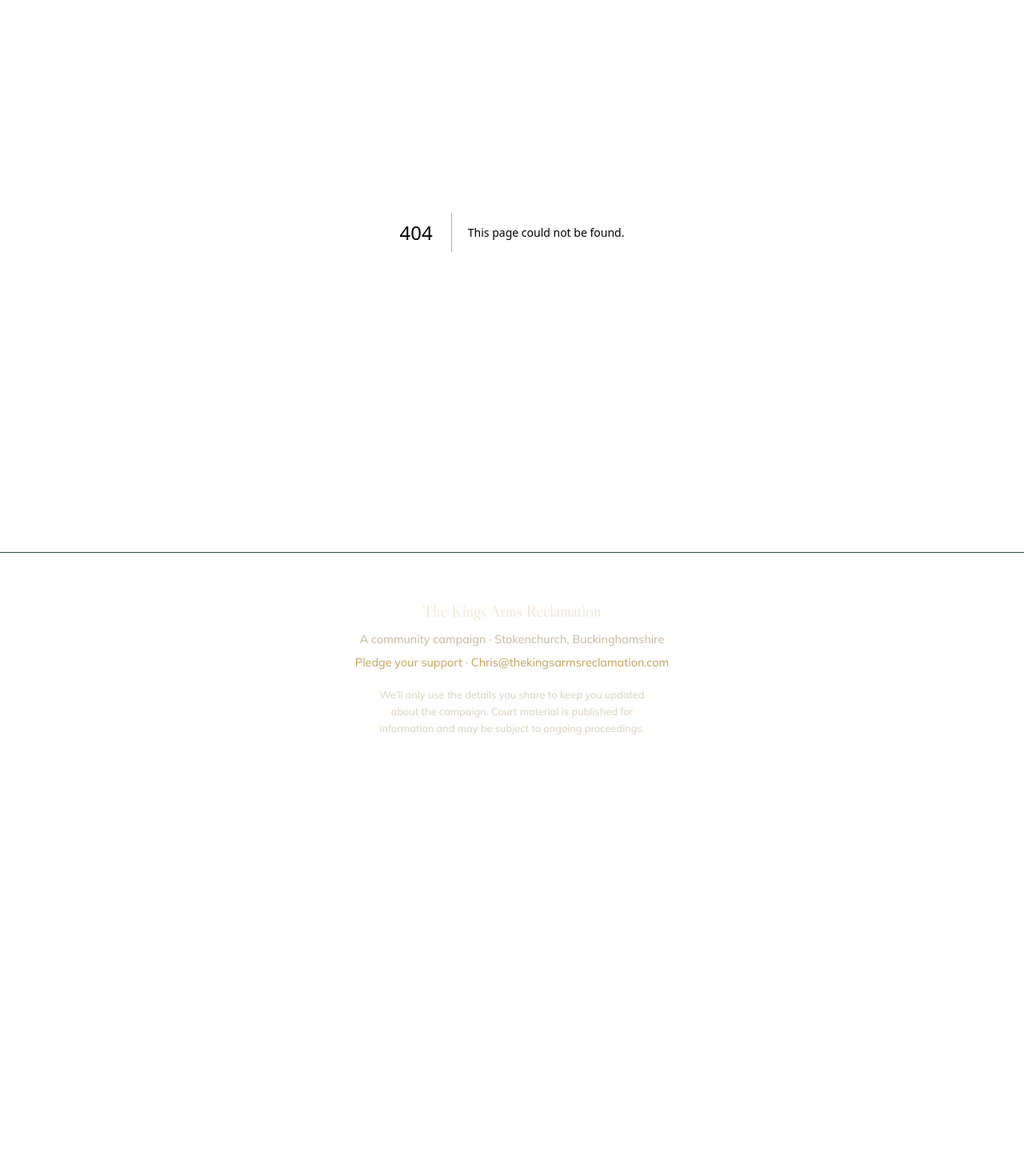
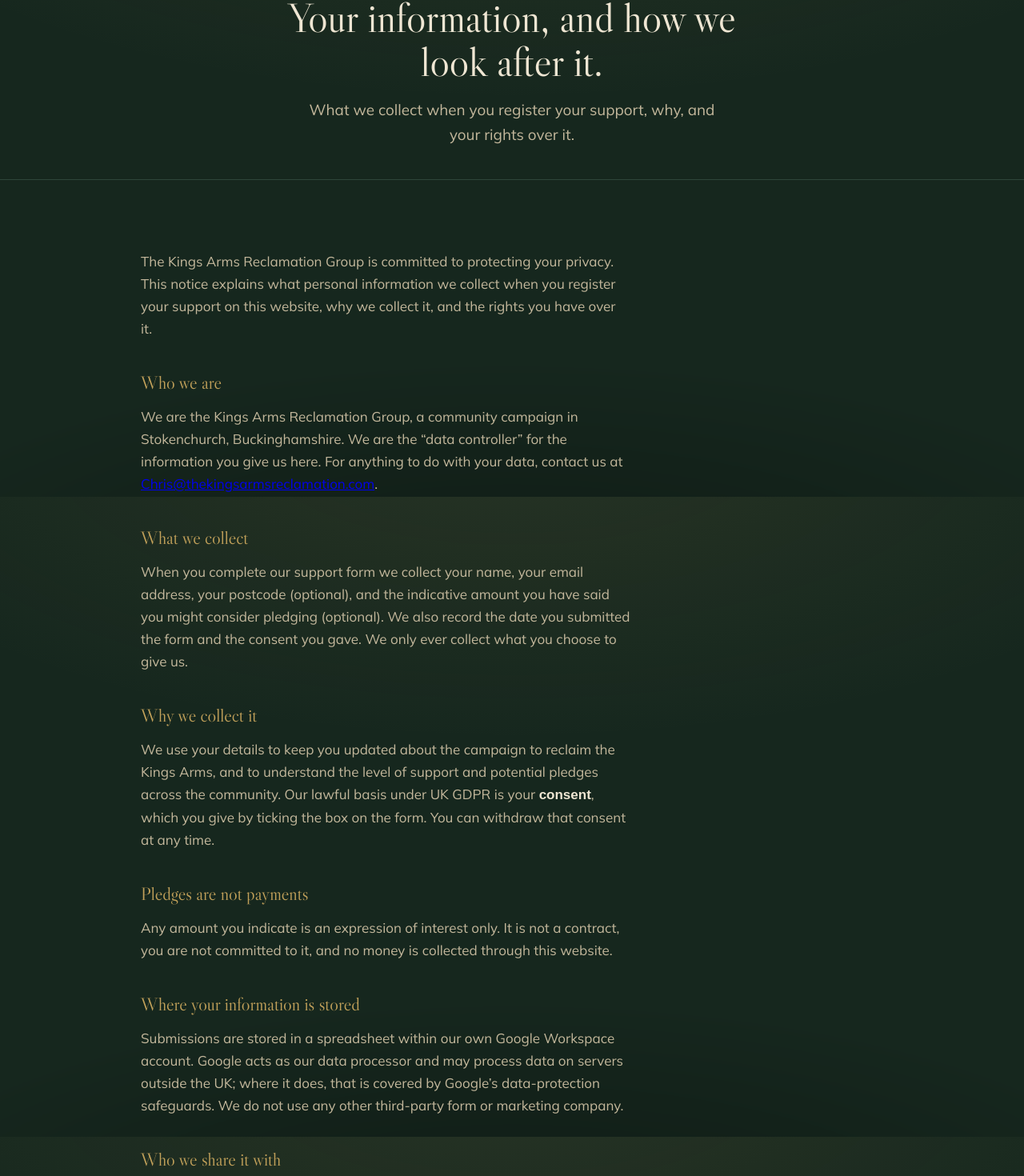
Before and after one commit to mapill01/kings-arms-reclamation, a Next.js app: page /privacy in a window 1280 px wide. Before the commit this address had no page. Shown: the part 179-1649 px from the top of the page at 80% size. Before the commit the page ends 1156 px from the top, so only its background shows below. Built offline with nearby package versions, Linux system fonts and the light colour scheme; a web font is replaced by a local one.

Commit message:
Create page.js

```diff
--- /dev/null
+++ b/app/privacy/page.js
@@ -0,0 +1,109 @@
+export const metadata = {
+  title: "Privacy",
+  description:
+    "How the Kings Arms Reclamation Group collects, uses and protects the personal information you share on this website.",
+};
+
+export default function Privacy() {
+  return (
+    <main>
+      <section className="page-hero">
+        <div className="wrap">
+          <p className="eyebrow">Privacy</p>
+          <h1>Your information, and how we look after it.</h1>
+          <p className="lede">What we collect when you register your support, why, and your rights over it.</p>
+        </div>
+      </section>
+
+      <section className="section">
+        <div className="wrap">
+          <div className="prose reveal" style={{ maxWidth: "60ch" }}>
+            <p>
+              The Kings Arms Reclamation Group is committed to protecting your privacy. This notice
+              explains what personal information we collect when you register your support on this
+              website, why we collect it, and the rights you have over it.
+            </p>
+
+            <h3>Who we are</h3>
+            <p>
+              We are the Kings Arms Reclamation Group, a community campaign in Stokenchurch,
+              Buckinghamshire. We are the &ldquo;data controller&rdquo; for the information you give
+              us here. For anything to do with your data, contact us at{" "}
+              <a href="mailto:Chris@thekingsarmsreclamation.com">Chris@thekingsarmsreclamation.com</a>.
+            </p>
+
+            <h3>What we collect</h3>
+            <p>
+              When you complete our support form we collect your name, your email address, your
+              postcode (optional), and the indicative amount you have said you might consider
+              pledging (optional). We also record the date you submitted the form and the consent you
+              gave. We only ever collect what you choose to give us.
+            </p>
+
+            <h3>Why we collect it</h3>
+            <p>
+              We use your details to keep you updated about the campaign to reclaim the Kings Arms,
+              and to understand the level of support and potential pledges across the community. Our
+              lawful basis under UK GDPR is your <strong>consent</strong>, which you give by ticking
+              the box on the form. You can withdraw that consent at any time.
+            </p>
+
+            <h3>Pledges are not payments</h3>
+            <p>
+              Any amount you indicate is an expression of interest only. It is not a contract, you
+              are not committed to it, and no money is collected through this website.
+            </p>
+
+            <h3>Where your information is stored</h3>
+            <p>
+              Submissions are stored in a spreadsheet within our own Google Workspace account. Google
+              acts as our data processor and may process data on servers outside the UK; where it
+              does, that is covered by Google&rsquo;s data-protection safeguards. We do not use any
+              other third-party form or marketing company.
+            </p>
+
+            <h3>Who we share it with</h3>
+            <p>
+              We do not sell your information, and we do not share it with anyone outside the group,
+              other than Google as described above. Your details are seen only by the officers of the
+              campaign who need them in order to keep you updated.
+            </p>
+
+            <h3>How long we keep it</h3>
+            <p>
+              We keep your details only while the campaign is active. When the campaign ends, or if
+              you ask us to remove you, we will delete your information.
+            </p>
+
+            <h3>Cookies and tracking</h3>
+            <p>
+              This website does not use advertising or tracking cookies, and does not profile
+              visitors.
+            </p>
+
+            <h3>Your rights</h3>
+            <p>
+              Under UK data-protection law you can ask us to: give you a copy of the information we
+              hold about you; correct it; delete it; stop using it; or transfer it &mdash; and you can
+              withdraw your consent at any time. To do any of these, email{" "}
+              <a href="mailto:Chris@thekingsarmsreclamation.com">Chris@thekingsarmsreclamation.com</a>{" "}
+              and we will respond promptly. If you are unhappy with how we have handled your data, you
+              can complain to the Information Commissioner&rsquo;s Office (ICO) at{" "}
+              <a href="https://ico.org.uk" target="_blank" rel="noopener noreferrer">ico.org.uk</a>.
+            </p>
+
+            <h3>Changes to this notice</h3>
+            <p>
+              We may update this notice as the campaign develops. Any changes will be posted on this
+              page.
+            </p>
+
+            <p style={{ marginTop: "2rem", color: "var(--parchment-dim)", fontSize: "0.9rem" }}>
+              Last updated: July 2026.
+            </p>
+          </div>
+        </div>
+      </section>
+    </main>
+  );
+}
```
